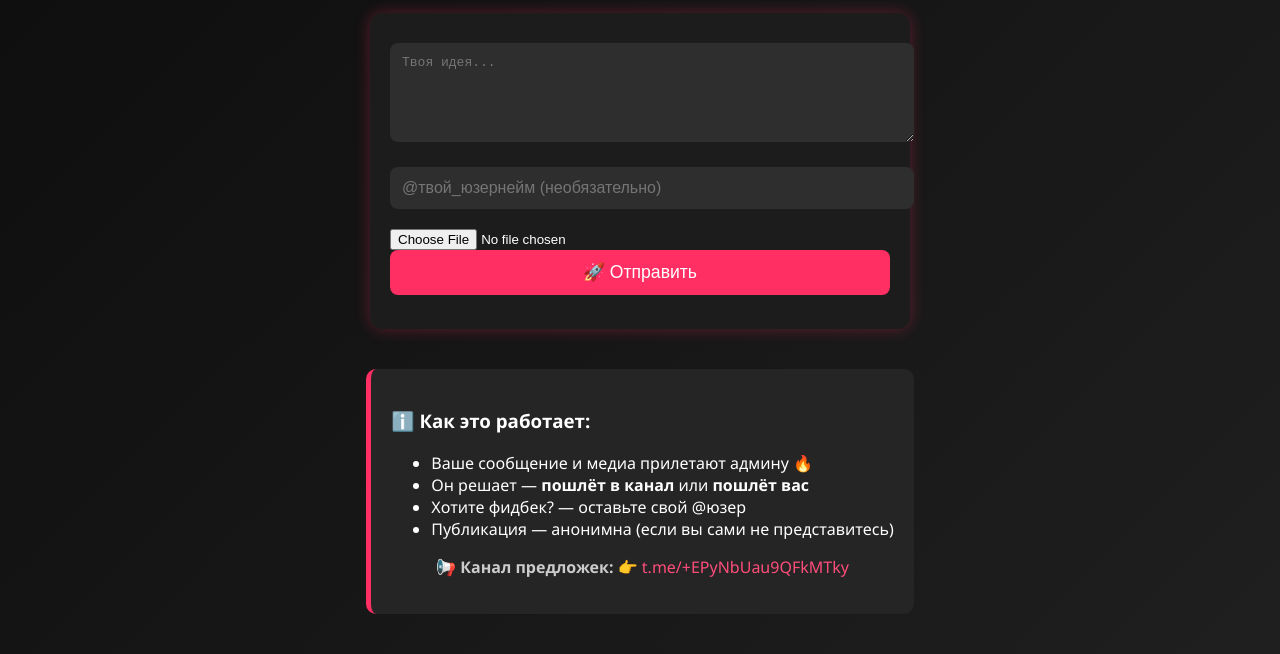
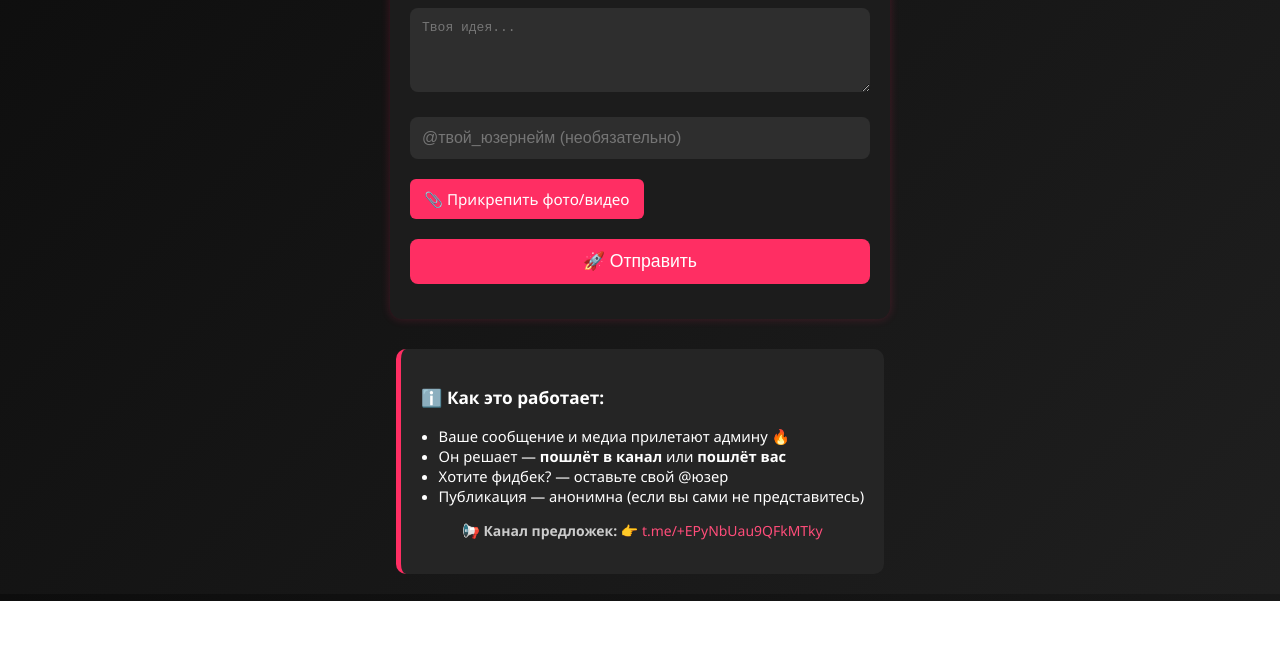
Before and after one commit to savich18423/-, a plain HTML site: page index.html in a window 1280 px wide. Shown: the part 199-853 px from the top of the page. After the commit the page ends 800 px from the top, so only its background shows below. Drawn offline with Linux system fonts and the light colour scheme.

Commit message:
Update index.html

```diff
--- a/index.html
+++ b/index.html
@@ -3,23 +3,34 @@
 <head>
   <meta charset="UTF-8">
   <title>📤 Предложка Архива 9-Б</title>
+  <meta name="viewport" content="width=device-width, initial-scale=1.0">
   <style>
+    :root {
+      --accent: #ff2e63;
+      --bg-dark: #1c1c1c;
+      --bg-light: #2e2e2e;
+    }
+
+    * {
+      box-sizing: border-box;
+    }
+
     body {
       margin: 0;
       background: linear-gradient(135deg, #0d0d0d, #1f1f1f);
       color: #fff;
       font-family: 'Segoe UI', sans-serif;
+      padding: 20px;
       display: flex;
       flex-direction: column;
       align-items: center;
-      padding: 40px 20px;
     }
 
     h1 {
-      font-size: 2em;
-      color: #ff2e63;
+      font-size: 1.8em;
+      color: var(--accent);
       margin-bottom: 0.3em;
-      animation: fadeIn 1.2s ease;
+      text-align: center;
     }
 
     p {
@@ -27,37 +38,52 @@
       text-align: center;
       max-width: 600px;
       margin-bottom: 1em;
-      animation: fadeIn 1.4s ease;
+      font-size: 0.95em;
     }
 
     form {
-      background: #1c1c1c;
+      background: var(--bg-dark);
       padding: 20px;
       border-radius: 12px;
-      box-shadow: 0 0 15px rgba(255, 46, 99, 0.3);
+      box-shadow: 0 0 10px rgba(255, 46, 99, 0.2);
       max-width: 500px;
       width: 100%;
-      animation: slideUp 1s ease;
     }
 
     textarea, input[type="text"] {
       width: 100%;
       margin: 10px 0;
       padding: 12px;
-      background: #2e2e2e;
+      background: var(--bg-light);
       border: none;
       border-radius: 8px;
       color: white;
       font-size: 1em;
     }
 
+    .file-label {
+      display: inline-block;
+      margin: 10px 0;
+      padding: 10px 14px;
+      background-color: var(--accent);
+      color: white;
+      border-radius: 6px;
+      cursor: pointer;
+      font-size: 0.95em;
+      transition: background 0.3s;
+      text-align: center;
+    }
+
+    .file-label:hover {
+      background-color: #ff4d7a;
+    }
+
     input[type="file"] {
-      margin-top: 10px;
-      color: #fff;
+      display: none;
     }
 
     button {
-      background: #ff2e63;
+      background: var(--accent);
       border: none;
       padding: 12px;
       width: 100%;
@@ -66,6 +92,7 @@
       font-size: 1.1em;
       cursor: pointer;
       transition: background 0.3s ease;
+      margin-top: 10px;
     }
 
     button:hover {
@@ -79,12 +106,17 @@
     }
 
     .info {
-      margin-top: 40px;
+      margin-top: 30px;
       max-width: 600px;
       background: #252525;
       padding: 20px;
       border-radius: 10px;
-      border-left: 5px solid #ff2e63;
+      border-left: 5px solid var(--accent);
+      font-size: 0.92em;
+    }
+
+    .info ul {
+      padding-left: 1.2em;
     }
 
     .info a {
@@ -92,14 +124,23 @@
       text-decoration: none;
     }
 
-    @keyframes fadeIn {
-      from { opacity: 0; transform: translateY(-10px); }
-      to { opacity: 1; transform: translateY(0); }
-    }
+    @media (max-width: 480px) {
+      body {
+        padding: 15px;
+      }
 
-    @keyframes slideUp {
-      from { opacity: 0; transform: translateY(20px); }
-      to { opacity: 1; transform: translateY(0); }
+      h1 {
+        font-size: 1.5em;
+      }
+
+      textarea, input[type="text"] {
+        font-size: 0.95em;
+        padding: 10px;
+      }
+
+      button, .file-label {
+        font-size: 0.95em;
+      }
     }
   </style>
 </head>
@@ -109,9 +150,12 @@
   <p>Пиши анонимно! Всё улетит напрямую админу. Он может опубликовать это в <a href="https://t.me/+EPyNbUau9QFkMTky" target="_blank">наш канал</a>, проигнорировать или просто послать тебя 🫠<br>Хочешь ответа? Оставь свой @юзер — админ напишет.</p>
 
   <form id="suggestionForm" enctype="multipart/form-data">
-    <textarea id="suggestionText" rows="5" placeholder="Твоя идея..." required></textarea>
+    <textarea id="suggestionText" rows="4" placeholder="Твоя идея..." required></textarea>
     <input type="text" id="contactInfo" placeholder="@твой_юзернейм (необязательно)">
+
+    <label class="file-label" for="mediaFile">📎 Прикрепить фото/видео</label>
     <input type="file" id="mediaFile" accept="image/*,video/*">
+
     <button type="submit">🚀 Отправить</button>
     <p id="status" class="status"></p>
   </form>
@@ -128,8 +172,8 @@
   </div>
 
   <script>
-    const BOT_TOKEN = 'ВАШ_ТОКЕН_ТУТ';
-    const CHAT_ID = '-1002368041126'; // или юзай личный ID для тестов
+    const BOT_TOKEN = '7614126569:AAEEH8UiIFhtGyyqIsQlpbEhH3H5Zncy4lI';
+    const CHAT_ID = '-1002368041126';
 
     const form = document.getElementById('suggestionForm');
     const status = document.getElementById('status');
@@ -147,7 +191,7 @@
         return;
       }
 
-      const fullText = `📨 Новая предложка:\n\n${text}\n\n📞 Контакт: ${contact || 'не указан'}`;
+      const fullText = `📨 Предложка:\n\n${text}\n\n📞 Контакт: ${contact || 'не указан'}`;
 
       try {
         if (file) {
```
